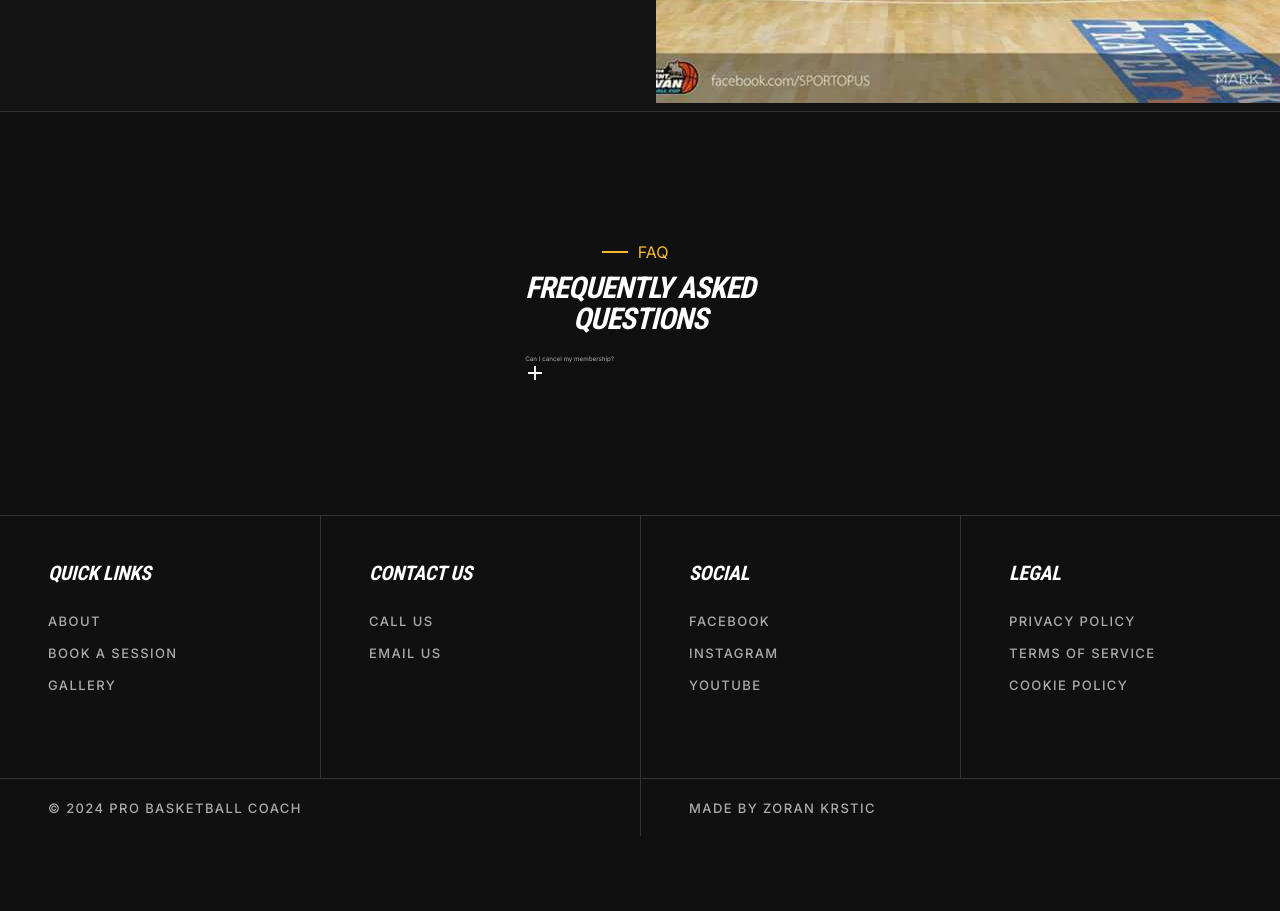
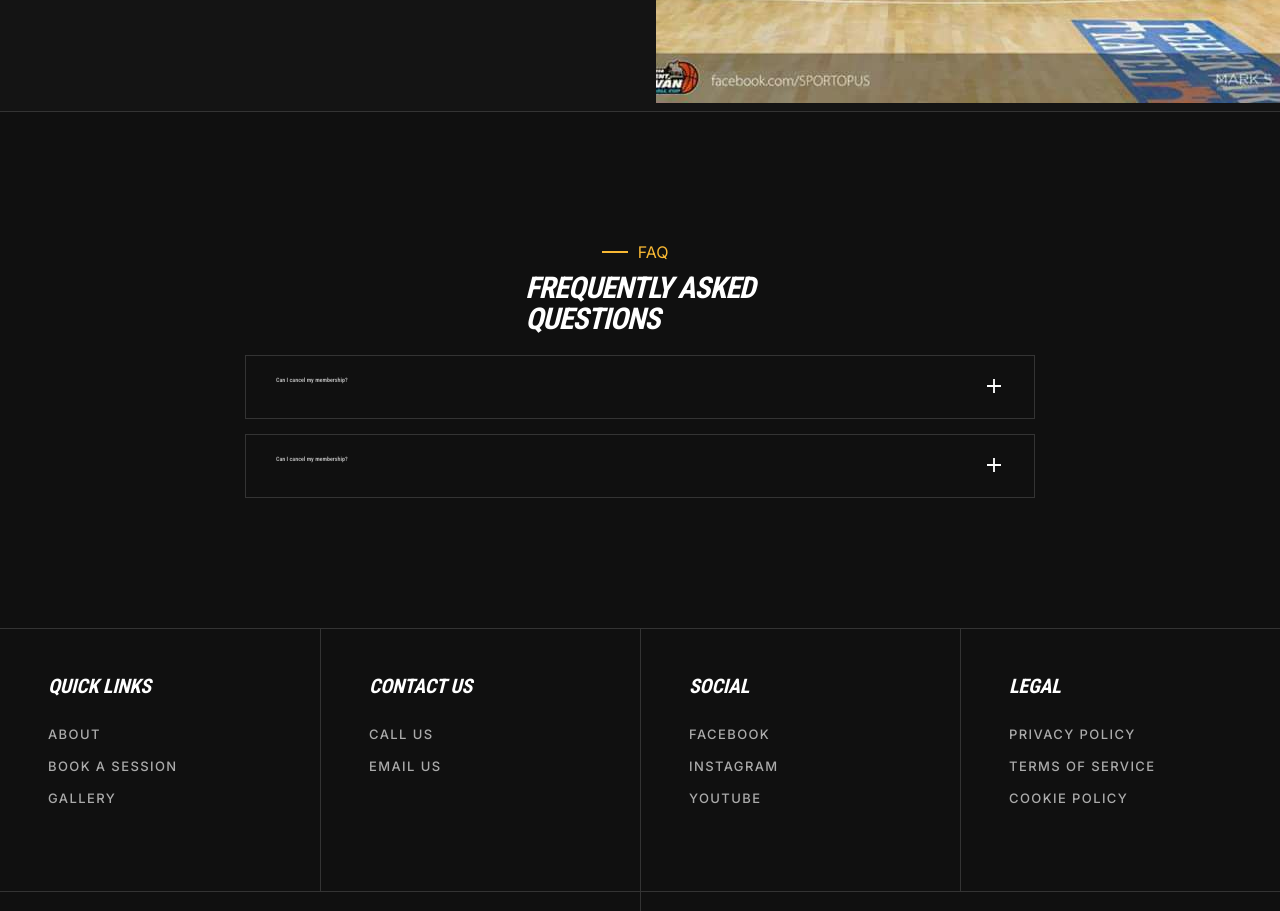
Before and after one commit to krsticzoran/basketball-coach, a Next.js app: page / in a window 1280 px wide. Shown: the part 2929-3840 px from the top of the page. Before the commit the page ends 3765 px from the top, so only its background shows below. Built offline with nearby package versions, Linux system fonts and the light colour scheme.

Commit message:
mixin flex

```diff
--- a/app/page.js
+++ b/app/page.js
@@ -145,6 +145,10 @@ export default function Home() {
               header='Can I cancel my membership?'
               content='Iaculis id magna arcu nibh magna orci nibh. Lorem donec arcu imperdiet sodales ut non praesent tristique est. Nunc vulputate morbi elit convallis. Consectetur etiam enim dignissim arcu elementum. Arcu orci, malesuada proin ac. Ornare odio morbi laoreet.'
             />
+            <Accordion
+              header='Can I cancel my membership?'
+              content='Iaculis id magna arcu nibh magna orci nibh. Lorem donec arcu imperdiet sodales ut non praesent tristique est. Nunc vulputate morbi elit convallis. Consectetur etiam enim dignissim arcu elementum. Arcu orci, malesuada proin ac. Ornare odio morbi laoreet.'
+            />
           </div>
         </div>
       </section>
--- a/components/ui/accordion.js
+++ b/components/ui/accordion.js
@@ -14,7 +14,8 @@ export default function Accordion({ header, content }) {
   }
   return (
     <div className={classes.accordion}>
-      {header}
+      <div className={classes.header}>
+        <h6>{header}</h6>
         <div className={classes.title} onClick={toggle}>
           <Image
             src={close}
@@ -22,8 +23,11 @@ export default function Accordion({ header, content }) {
             className={isShowing ? classes.open : classes.close}
           />
         </div>
-      <div className={isShowing ? classes.display : classes.hidden}>
+      </div>
+      <div className={content}>
+        <p className={isShowing ? classes.display : classes.hidden}>
           {content}
+        </p>
       </div>
     </div>
   )
--- a/styles/components/ui/accordion.module.scss
+++ b/styles/components/ui/accordion.module.scss
@@ -1,4 +1,15 @@
+@use '../../utilities/variables' as *;
+@use '../../utilities/mixins' as *;
+
 .accordion {
+  border: 1px solid $border;
+  @include spacing(padding, 3, 4);
+
+  .header {
+    display: flex;
+    justify-content: space-between;
+  }
+
   img {
     width: 2rem;
     height: 2rem;
@@ -6,6 +17,7 @@
 
   .display {
     display: block;
+    @include spacing(margin-bottom, 3);
   }
 
   .hidden {
--- a/styles/pages/home.module.scss
+++ b/styles/pages/home.module.scss
@@ -142,23 +142,26 @@
 .accordion {
   @include section($background);
 
-  width: 100%;
-  display: flex;
-  flex-direction: column;
-  justify-content: center;
-  align-items: center;
-
   .container {
     @include container;
 
+    width: 100%;
+    @include flex;
+
     .accordion-header {
-      display: flex;
-      flex-direction: column;
-      text-align: center;
-      align-items: center;
+      @include flex;
     }
+
     h2 {
       @include spacing(padding-bottom, 3);
     }
+
+    .accordion-grid {
+      display: grid;
+      width: 100%;
+      grid-template-columns: 1fr;
+      max-width: 79rem;
+      gap: 1.5rem;
+    }
   }
 }
--- a/styles/utilities/_mixins.scss
+++ b/styles/utilities/_mixins.scss
@@ -113,3 +113,16 @@ $font-size-values: (
   color: $white;
   text-transform: uppercase;
 }
+
+/* ----- Flex -----*/
+
+@mixin flex(
+  $justify-content: center,
+  $align-items: center,
+  $flex-direction: column
+) {
+  display: flex;
+  justify-content: $justify-content;
+  align-items: $align-items;
+  flex-direction: $flex-direction;
+}
```
Lines whose indentation alone changed are shown as unchanged.
